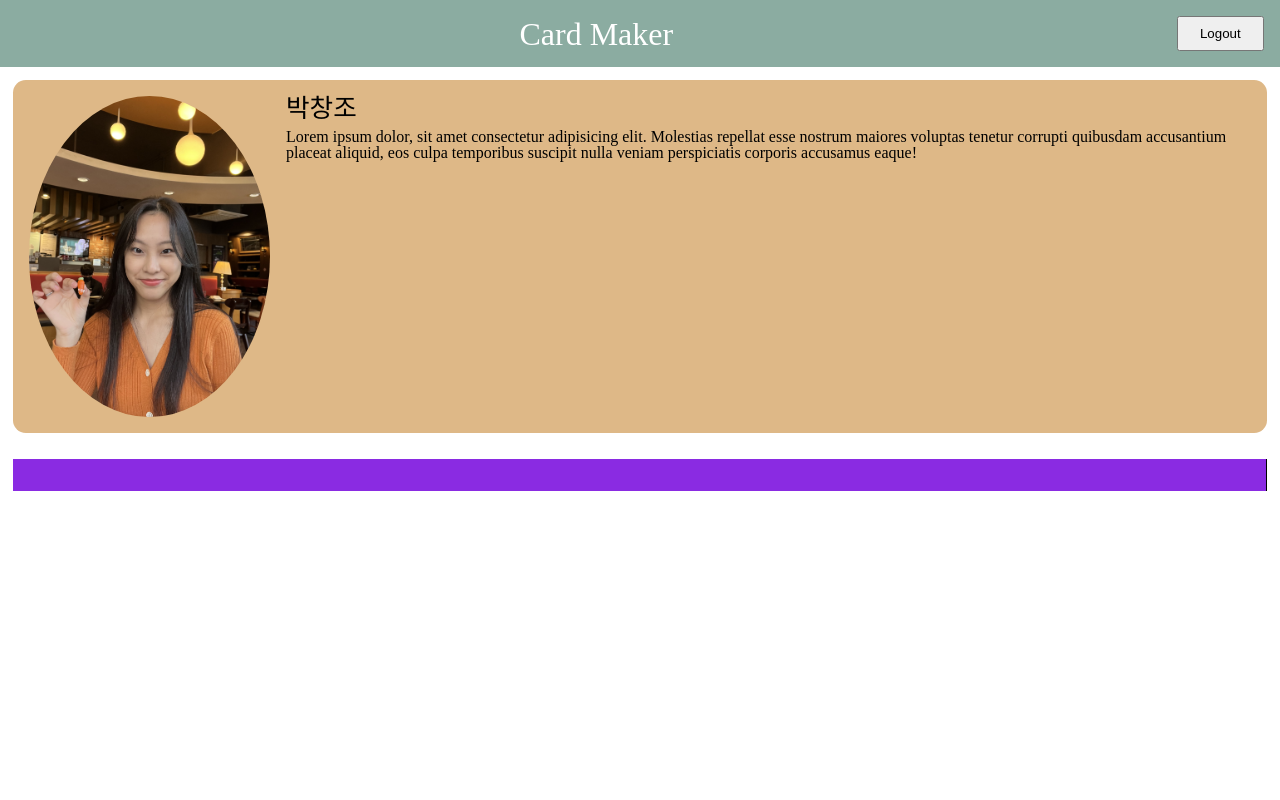
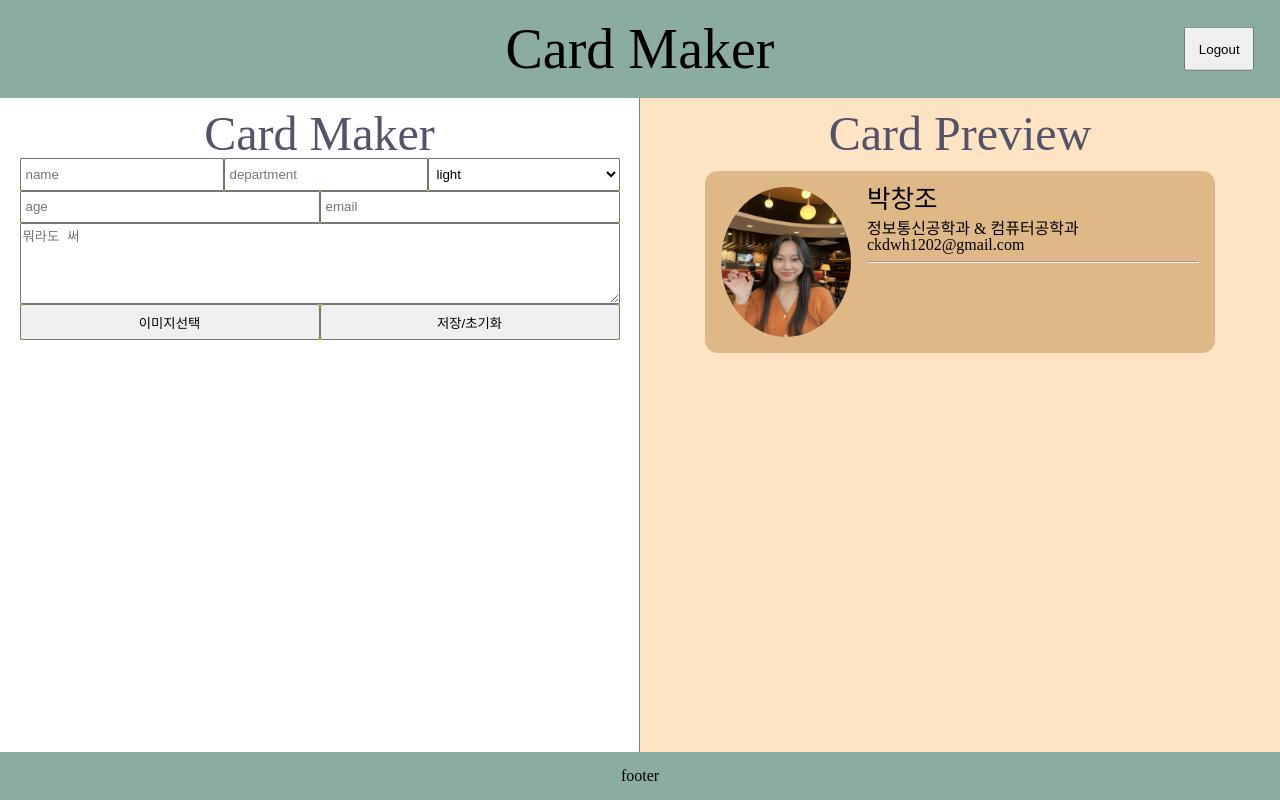
Before and after one commit to pcjo1202/card-maker_V1.0, a React (Create React App) app: page /main in a window 1280 px wide. Built offline with nearby package versions, Linux system fonts and the light colour scheme; no server answers; sample sign-in values are in the browser's storage.

Commit message:
Add Card Add component

```diff
--- a/src/components/card_list/card_list.jsx
+++ b/src/components/card_list/card_list.jsx
@@ -1,11 +1,14 @@
 import React from 'react'
 import CardPreview from '../card_preview/card_preview'
 import styles from './card_list.module.css'
-const CardList = props => {
+const CardList = ({ cards }) => {
   return (
-    <ul className={styles.card_list}>
-      <CardPreview />
-    </ul>
+    <section className={styles.card_preview}>
+      <h1 className={styles.title}>Card Preview</h1>
+      <ul className={styles.card_list}>
+        {cards.map(card => <CardPreview card={card} key={card.id} />)}
+      </ul>
+    </section>
   )
 }
 
--- a/src/components/card_list/card_list.module.css
+++ b/src/components/card_list/card_list.module.css
@@ -0,0 +1,20 @@
+.card_preview {
+  flex-basis: 50%;
+  background-color: bisque;
+  display: flex;
+  flex-direction: column;
+  align-items: center;
+  overflow: hidden;
+}
+
+.title {
+  font-size: 3rem;
+  color: rgb(83, 83, 108);
+  margin-top: 0.8rem;
+}
+
+.card_list {
+  display: flex;
+  flex-direction: column;
+  overflow: auto;
+}
--- /dev/null
+++ b/src/components/card_maker/card_maker.jsx
@@ -0,0 +1,91 @@
+import React, { useRef } from 'react'
+import styles from './card_maker.module.css'
+
+const CardMaker = ({ cards, onAddCard }) => {
+  const formRef = useRef()
+  const nameRef = useRef()
+  const departmentRef = useRef()
+  const themeRef = useRef()
+  const ageRef = useRef()
+  const emailRef = useRef()
+  const messageRef = useRef()
+
+  function onAdd (event) {
+    event.preventDefault()
+    const card = {
+      id: Date.now(),
+      name: nameRef.current.value || '',
+      department: departmentRef.current.value || '',
+      theme: themeRef.current.value || '',
+      age: ageRef.current.value || '',
+      email: emailRef.current.value || '',
+      message: messageRef.current.value || '',
+      fileName: '' || '',
+      fileURL: null || ''
+    }
+    formRef.current.reset()
+    onAddCard(card)
+  }
+
+  return (
+    <section className={styles.card_maker}>
+      <h1 className={styles.title}>Card Maker</h1>
+      <form
+        ref={formRef}
+        className={styles.editor}
+        onSubmit={event => onAdd(event)}
+      >
+        <input
+          ref={nameRef}
+          type='text'
+          name='name'
+          placeholder='name'
+          className={styles.name}
+        />
+        <input
+          ref={departmentRef}
+          type='text'
+          name='department'
+          placeholder='department'
+          className={styles.department}
+        />
+
+        <select ref={themeRef} name='theme' className={styles.themeColor}>
+          <option value='ligth'>light</option>
+          <option value='dark'>dark</option>
+        </select>
+        <input
+          ref={ageRef}
+          type='text'
+          name='age'
+          placeholder='age'
+          className={styles.age}
+        />
+        <input
+          ref={emailRef}
+          type='text'
+          name='email'
+          placeholder='email'
+          className={styles.email}
+        />
+
+        <textarea
+          ref={messageRef}
+          placeholder='뭐라도 써'
+          className={styles.message}
+          name='message'
+          cols='30'
+          rows='5'
+        />
+        <div className={styles.Btn}>
+          <button className={styles.selectImage}>이미지선택</button>
+          <button className={styles.saveBtn} onClick={onAdd}>
+            저장/초기화
+          </button>
+        </div>
+      </form>
+    </section>
+  )
+}
+
+export default CardMaker
--- /dev/null
+++ b/src/components/card_maker/card_maker.module.css
@@ -0,0 +1,55 @@
+.card_maker {
+  flex-basis: 50%;
+  border-right: 1px solid gray;
+  display: flex;
+  flex-direction: column;
+  align-items: center;
+}
+
+@media screen and (max-width: 57rem) {
+  .card_maker {
+    border-right: none;
+    border-bottom: 1px solid gray;
+  }
+}
+
+.title {
+  font-size: 3rem;
+  color: rgb(83, 83, 108);
+  margin-top: 0.8rem;
+}
+
+.editor {
+  background-color: chartreuse;
+  display: flex;
+  flex-wrap: wrap;
+  max-width: 600px;
+}
+
+.name,
+.department,
+.themeColor {
+  flex: 1 1 30%;
+  padding: 0.5em 0.3em;
+}
+
+.age,
+.email {
+  flex: 1 1 40%;
+  padding: 0.5em 0.3em;
+}
+
+.message {
+  flex: 1 1 100%;
+}
+
+.Btn {
+  width: 100%;
+  display: flex;
+}
+
+.selectImage,
+.saveBtn {
+  flex: 1 1 50%;
+  padding: 0.5em 0.3em;
+}
--- a/src/components/card_preview/card_preview.jsx
+++ b/src/components/card_preview/card_preview.jsx
@@ -1,17 +1,26 @@
 import React from 'react'
 import styles from './card_preview.module.css'
 
-const CardPreview = props => {
+const CardPreview = ({ card }) => {
+  const DEAFAULT_IMGAGE = 'image/seoheyon.jpg'
+  const imgURL = card.fileURL || DEAFAULT_IMGAGE
+  const { name, department, email, produce } = card
   return (
     <li className={styles.card_preview}>
-      <img src='image/seoheyon.jpg' alt='카드사진' className={styles.card_image} />
+      <img src={imgURL} alt='카드사진' className={styles.card_image} />
       <div className={styles.text_info}>
-        <h2 className={styles.name}>박창조</h2>
+        <h2 className={styles.name}>
+          {name}
+        </h2>
+        <span className={styles.department}>
+          {department}
+        </span>
+        <span className={styles.email}>
+          {email}
+        </span>
+        <hr />
         <h3 className={styles.produce}>
-          Lorem ipsum dolor, sit amet consectetur adipisicing elit. Molestias
-          repellat esse nostrum maiores voluptas tenetur corrupti quibusdam
-          accusantium placeat aliquid, eos culpa temporibus suscipit nulla
-          veniam perspiciatis corporis accusamus eaque!
+          {produce}
         </h3>
       </div>
     </li>
--- a/src/components/card_preview/card_preview.module.css
+++ b/src/components/card_preview/card_preview.module.css
@@ -1,15 +1,22 @@
 .card_preview {
   padding: 1rem;
-  margin: 0.8rem;
+  margin: 0.8rem auto;
   display: flex;
   justify-content: flex-start;
   border-radius: 0.8rem;
   background-color: burlywood;
+  width: 90%;
+}
+
+@media screen and (max-width: 57rem) {
+  .card_preview {
+    max-width: 90%;
+  }
 }
 
 .card_image {
-  flex: 1 1 20%;
-  width: 200px;
+  width: 150px;
+  height: 150px;
   border-radius: 50%;
   margin-right: 1rem;
 }
--- /dev/null
+++ b/src/components/footer/footer.jsx
@@ -0,0 +1,8 @@
+import React from 'react'
+import styles from './footer.module.css'
+
+const Footer = props => {
+  return <h1 className={styles.footer}>footer</h1>
+}
+
+export default Footer
--- /dev/null
+++ b/src/components/footer/footer.module.css
@@ -0,0 +1,7 @@
+.footer {
+  display: flex;
+  background-color: rgb(139, 172, 161);
+  padding: 1rem;
+  justify-content: center;
+  align-items: center;
+}
--- /dev/null
+++ b/src/components/header/header.jsx
@@ -0,0 +1,12 @@
+import React from 'react'
+import styles from './header.module.css'
+
+const Header = ({ logOut }) =>
+  <header className={styles.header}>
+    <div className={styles.title}>Card Maker</div>
+    <button onClick={logOut} className={styles.logOutBtn}>
+      Logout
+    </button>
+  </header>
+
+export default Header
--- /dev/null
+++ b/src/components/header/header.module.css
@@ -0,0 +1,24 @@
+.header {
+  display: flex;
+  justify-content: center;
+  align-items: center;
+  background-color: rgb(139, 172, 161);
+  padding: 0.5rem;
+  position: relative;
+}
+
+.title {
+  font-size: 3.5rem;
+  font-weight: 500;
+  text-align: center;
+  padding: 0.8rem;
+}
+
+.logOutBtn {
+  position: absolute;
+  right: 2%;
+  top: 50%;
+  transform: translate(0, -50%);
+  z-index: 1;
+  padding: 0.8rem;
+}
--- a/src/components/main_page/main_page.jsx
+++ b/src/components/main_page/main_page.jsx
@@ -1,9 +1,25 @@
-import React, { useEffect } from 'react'
+import React, { useEffect, useState } from 'react'
 import { useHistory } from 'react-router'
 import CardList from '../card_list/card_list'
+import CardMaker from '../card_maker/card_maker'
+import Footer from '../footer/footer'
+import Header from '../header/header'
 import styles from './main_page.module.css'
 
 const MainPage = ({ authLogin }) => {
+  const cardData = {
+    id: '1',
+    name: '박창조',
+    department: '정보통신공학과 & 컴퓨터공학과',
+    theme: 'white',
+    age: '24',
+    email: 'ckdwh1202@gmail.com',
+    message: '나는 창조다',
+    fileName: '',
+    fileURL: null
+  }
+  const [cards, setCards] = useState([cardData])
+
   const history = useHistory()
   const goToLoginPage = () => {
     history.push('/')
@@ -21,20 +37,19 @@ const MainPage = ({ authLogin }) => {
     // eslint-disable-next-line react-hooks/exhaustive-deps
   }, [])
 
+  const onAddCard = card => {
+    setCards([...cards, card])
+    console.log(cards)
+  }
+
   return (
-    <div className={styles.wrapper}>
-      <header className={styles.header}>
-        <div className={styles.title}>Card Maker</div>
-        <button onClick={logOut} className={styles.logOutBtn}>
-          Logout
-        </button>
-      </header>
-      <main className={styles.content}>
-        <CardList />
-        <section className={styles.card_maker}>
-          {}
-        </section>
-      </main>
+    <div className={styles.mainPage}>
+      <Header logOut={logOut} />
+      <section className={styles.container}>
+        <CardMaker cards={cards} onAddCard={onAddCard} />
+        <CardList cards={cards} key={cards.id} />
+      </section>
+      <Footer />
     </div>
   )
 }
--- a/src/components/main_page/main_page.module.css
+++ b/src/components/main_page/main_page.module.css
@@ -1,31 +1,17 @@
-.header {
-  display: flex;
-  background-color: rgb(139, 172, 161);
-  padding: 1rem;
-  align-items: center;
-}
-
-.title {
-  flex: 1 1 90%;
-  text-align: center;
-  font-size: 2rem;
-  color: #fff;
-}
-
-.logOutBtn {
-  flex: 1 1 50px;
-  padding: 0.5rem 0.8rem;
-}
-
-.content {
+.mainPage {
+  width: 100%;
+  height: 100vh;
   display: flex;
   flex-direction: column;
 }
 
-.card_maker {
-  flex: 1 1;
-  padding: 1rem;
-  margin: 0.8rem;
-  background-color: blueviolet;
-  border-right: 1px solid black;
+.container {
+  display: flex;
+  flex: 1;
 }
+
+@media screen and (max-width: 57rem) {
+  .container {
+    flex-direction: column;
+  }
+}
```
